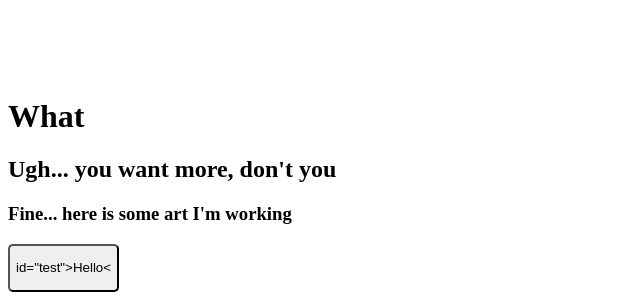
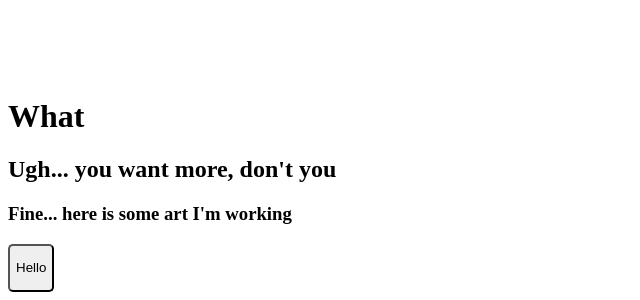
Before and after one commit to Altair1412-art/home.html, a plain HTML site: page index.html in a window 1280 px wide. Shown: the part 1443-1743 px from the top of the page, without its empty margins (0-640 px from the left). Drawn offline with Linux system fonts and the light colour scheme.

Commit message:
Update index.html

```diff
--- a/index.html
+++ b/index.html
@@ -73,7 +73,7 @@
   <h3>Fine... here is some art I'm working</h3>
   <a>
     <button onclick="doSomething()" style="background-color: azureblue;border-radius:5px">
-       <p>id="test">Hello<</p>
+       <p>Hello</p>
       <script>
         function doSomething(){
           document.getElementById("test").innerHTML = "Nah";
```
